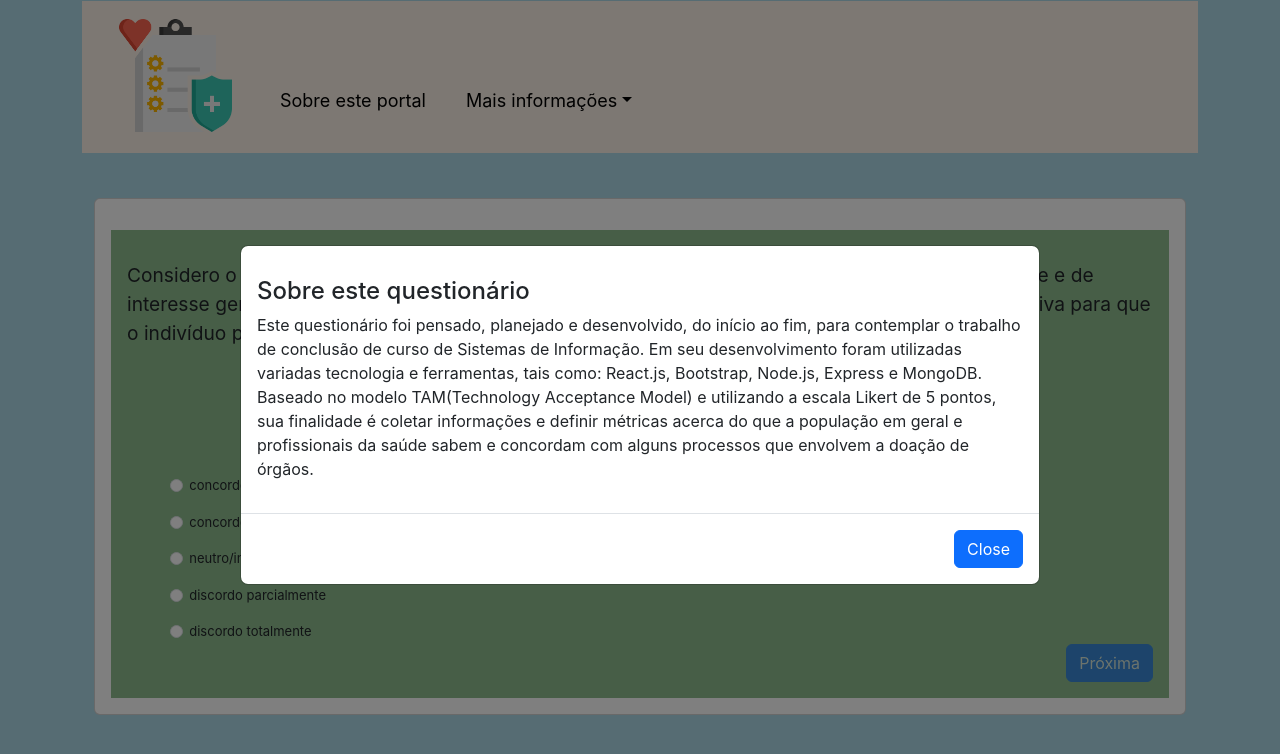
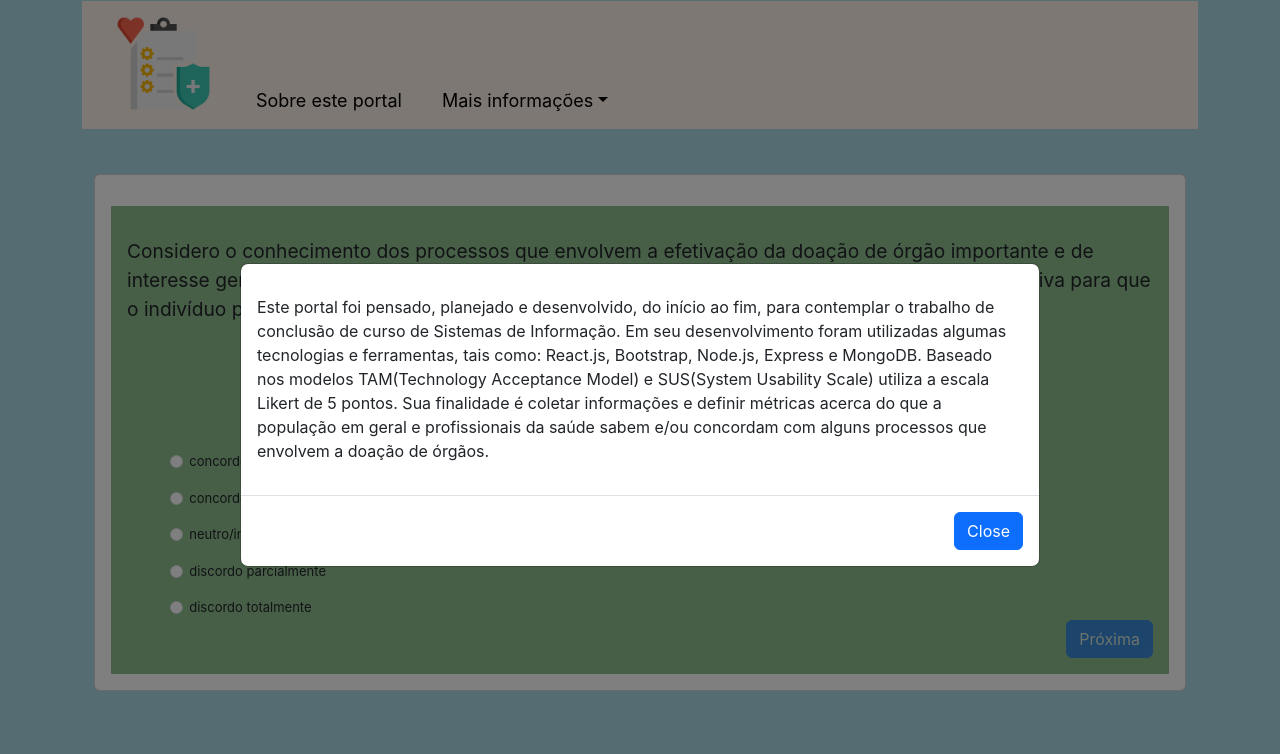
Before and after one commit to cruz-jonas/portal-doe-vidas-react, a React (Create React App) app: page / in a window 1280 px wide. Both pictures are taken after a click on the element "Sobre este portal". Shown: the top 754 px of the page. Built offline with nearby package versions, Linux system fonts and the light colour scheme.

Commit message:
adjust icon size

```diff
--- a/src/App.css
+++ b/src/App.css
@@ -15,7 +15,7 @@ div {
 .iconStyles {
   padding-left: 29px;
   margin-top: -33px;
-  height: 139px;
+  height: 115px;
 }
 
 .aboutSite-information {
--- a/src/component/AboutModalComponent.js
+++ b/src/component/AboutModalComponent.js
@@ -7,17 +7,15 @@ const AboutModalComponent = (props) => {
             size="lg"
             aria-labelledby="contained-modal-title-vcenter"
             centered>
-
             <Modal.Body>
-                <h4>Sobre este questionário</h4>
                 <p>
-                Este questionário foi pensado, planejado e desenvolvido, do início ao fim,
+                Este portal foi pensado, planejado e desenvolvido, do início ao fim,
                 para contemplar o trabalho de conclusão de curso de Sistemas de Informação.
-                Em seu desenvolvimento foram utilizadas variadas tecnologia e ferramentas,
+                Em seu desenvolvimento foram utilizadas algumas tecnologias e ferramentas,
                 tais como: React.js, Bootstrap, Node.js, Express e MongoDB.
-                Baseado no modelo TAM(Technology Acceptance Model) e utilizando a escala
-                Likert de 5 pontos, sua finalidade é coletar informações e definir métricas
-                acerca do que a população em geral e profissionais da saúde sabem e concordam
+                Baseado nos modelos TAM(Technology Acceptance Model) e SUS(System Usability Scale)
+                utiliza a escala Likert de 5 pontos. Sua finalidade é coletar informações e definir métricas
+                acerca do que a população em geral e profissionais da saúde sabem e/ou concordam
                 com alguns processos que envolvem a doação de órgãos.
                 </p>
             </Modal.Body>
```
